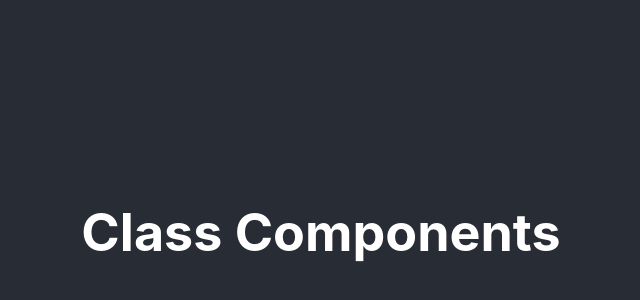
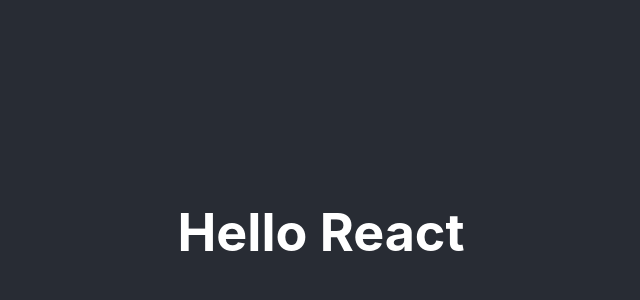
Before and after one commit to renuyarasu/codevolution, a React (Create React App) app: page / in a window 1280 px wide. Shown: the part 168-468 px from the top of the page, without its empty margins (319-959 px from the left). Built offline with nearby package versions, Linux system fonts and the light colour scheme.

Commit message:
React.createElement

```diff
--- a/src/components/Greet.js
+++ b/src/components/Greet.js
@@ -1,7 +1,9 @@
-import React, { Component } from 'react'
+import React from 'react'
 
-export default class Greet extends Component {
-    render() {
-        return <h1>Class Components</h1>
-    }
+export default function Greet() {
+    return (
+        React.createElement(
+            'div', {id:'hello', className:'hello'}, React.createElement('h1', null, 'Hello React')
+        )
+    )
 }
```
